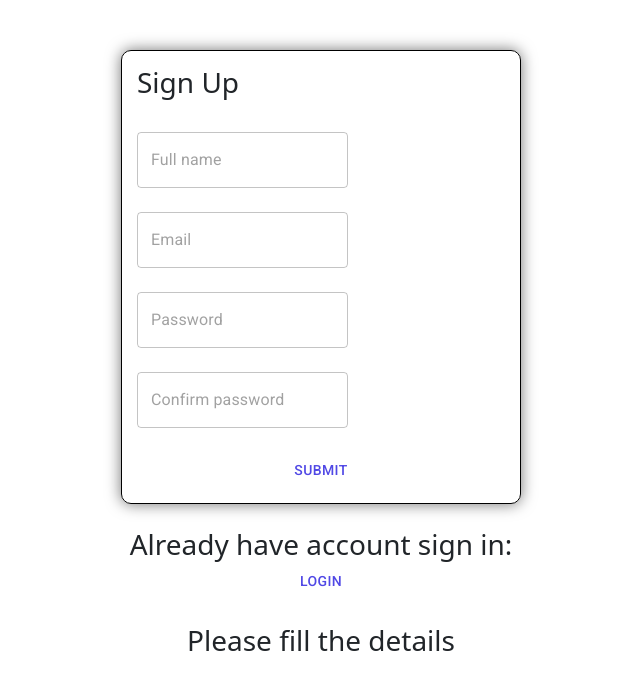
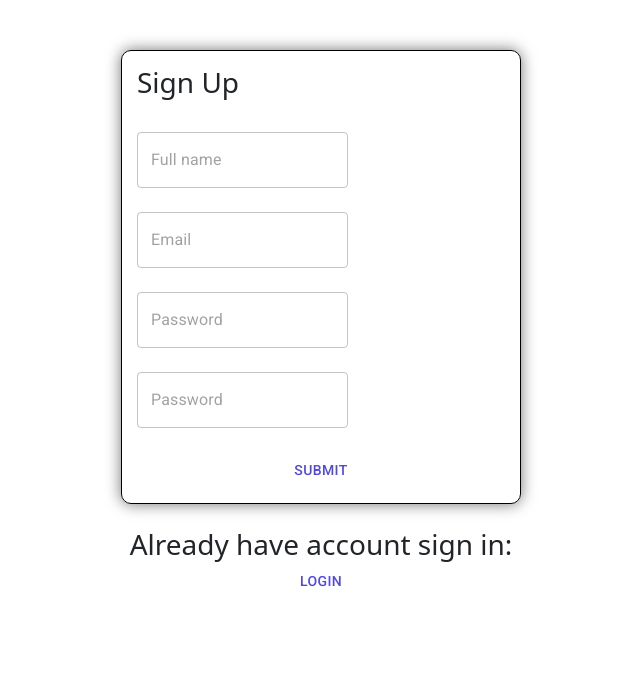
Before and after one commit to hanzala-nickelfox/employees-tracking, a React (Create React App) app: page / in a window 1280 px wide. Shown: the top 690 px of the page, without its empty margins (319-959 px from the left). Built offline with nearby package versions, Linux system fonts and the light colour scheme.

Commit message:
(feature/neeraj-signUp): sign up and login form done

```diff
--- /dev/null
+++ b/src/pages/private/dashboard/index.js
@@ -0,0 +1,9 @@
+import React from 'react'
+
+function Dashboard () {
+  return (
+    <h1>Dashboard </h1>
+  )
+}
+
+export default Dashboard
--- a/src/pages/public/login/index.js
+++ b/src/pages/public/login/index.js
@@ -1,39 +1,41 @@
 import React, { useState } from "react";
 import BasicBtn from "../../../components/shared/Basic-btn.js";
 import { Alert } from "react-bootstrap";
-import { TextField } from '@mui/material';
+import { TextField } from "@mui/material";
+import Signup from "../signup/index.js";
+import Dashboard from "../../private/dashboard/index.js";
 
 const Login = () => {
   const [emaillog, setEmaillog] = useState("");
   const [passwordlog, setPasswordlog] = useState("");
   const [flag, setFlag] = useState(false);
-  const [dashboard, setDashboard] = useState(true);
   const [signUp, setSignUp] = useState(true);
+
   function handlelogin(e) {
     e.preventDefault();
-    console.log("handlelogin =====");
-    let mail = localStorage.getItem("Email").replace(/"/g, "");
-    let pass = localStorage.getItem("password").replace(/"/g, "");
-
-    if (!emaillog || !passwordlog) {
+    let mail = localStorage.getItem("Email").replace(/(^"|"$)/g, "");
+    let pass = localStorage.getItem("Password").replace(/(^"|"$)/g, "");
+    if (emaillog & passwordlog) {
+      console.log("emaillog passwordlog  true ===================");
       setFlag(true);
-    } else if (passwordlog === pass && emaillog === mail) {
+    }
+    if ((emaillog === mail) & (passwordlog === pass)) {
       setFlag(true);
     } else {
-      setDashboard(!dashboard);
       setFlag(false);
     }
   }
   function hanldeClick(e) {
     e.preventDefault();
     setSignUp(false);
-    console.log(signUp, "signUp false=====");
   }
   return (
     <>
       {signUp !== true ? (
-        <h1>sign up</h1>
+        <Signup />
       ) : (
+        <>
+          {flag !== true ? (
             <section className="Login====    signUp">
               <div className="signUp__container">
                 <h3 className="signUp__container__title">Login</h3>
@@ -55,13 +57,14 @@ const Login = () => {
                     />
                     <br /> <br />
                     <BasicBtn text="submit" type="submit"></BasicBtn>
+                  </form>
+                </div>
+              </div>
+              <br />
               <h3 className="d-iniline">
                 if you dont have account sign up:
                 <BasicBtn text="Sign up" handleClick={hanldeClick}></BasicBtn>
               </h3>
-              </form>
-            </div>
-          </div>
 
               {flag &&
                 (<Alert color="primary" variant="danger">
@@ -72,6 +75,10 @@ const Login = () => {
                   </Alert>
                 )}
             </section>
+          ) : (
+            <Dashboard />
+          )}
+        </>
       )}
     </>
   );
--- a/src/pages/public/signup/index.js
+++ b/src/pages/public/signup/index.js
@@ -10,43 +10,29 @@ const SignUp = () => {
   const [name, setName] = useState("");
   const [email, setEmail] = useState("");
   const [password, setPassword] = useState("");
-  const [confirmPassword, setConfirmPassword] = useState("");
+  const [confirmpassword, setConfirmPassword] = useState("");
   const [flag, setFlag] = useState(false);
   const [signUp, setSignUp] = useState(true);
 
-  // useEffect(() => {
-  //   // storing input name
-  //   localStorage.setItem("name", JSON.stringify(name));
-  // }, [name]);
-
   function handleSubmit(e) {
     e.preventDefault();
-    // console.log("check====");
 
-    if (!name || !email || !password || !confirmPassword) {
+    if (!name || !email || !password || !confirmpassword) {
       setFlag(true);
-      console.log(localStorage, "localStorage true=====");
-      console.log(name, "name====");
       localStorage.setItem("Name", JSON.stringify(name));
       localStorage.setItem("Email", JSON.stringify(email));
       localStorage.setItem("Password", JSON.stringify(password));
+      localStorage.setItem("Confirm password", JSON.stringify(confirmpassword));
 
       setSignUp(!signUp);
     } else {
-      console.log(localStorage, "localStorage false=====");
       setFlag(false);
     }
-  }
-
-  function handleName(e) {
-    const value = e.target.value;
-    setName(value);
   }
 
   function hanldeClick(e) {
     e.preventDefault();
     setSignUp(false);
-    console.log(signUp, "sign up false=====");
   }
 
   return (
@@ -62,28 +48,31 @@ const SignUp = () => {
                   type="text"
                   name="fullname"
                   value={name}
-                  onChange={handleName}
+                  onChange={(e) => setName(e.target.value)}
                   placeholder="Full name"
                 />
                 <br /> <br />
                 <TextField
                   type="email"
                   name="email"
+                  value={email}
                   placeholder="Email"
                   onChange={(e) => setEmail(e.target.value)}
                 />
                 <br /> <br />
                 <TextField
                   type="number"
-                  name="password"
+                  name="Password"
+                  value={password}
                   placeholder="Password"
                   onChange={(e) => setPassword(e.target.value)}
                 />
                 <br /> <br />
                 <TextField
                   type="number"
-                  name={confirmPassword}
-                  placeholder="Confirm password"
+                  name="confirmPassword"
+                  value={confirmpassword}
+                  placeholder="Password"
                   onChange={(e) => setConfirmPassword(e.target.value)}
                 />
                 <br /> <br />
@@ -119,7 +108,7 @@ const SignUp = () => {
                 </Alert>
               ) : (
                 <Alert color="primary" variant="warn">
-                  <h3>Please fill the details</h3>
+                  <h3></h3>
                 </Alert>
               )}
             </>
```
Lines whose indentation alone changed are shown as unchanged.
